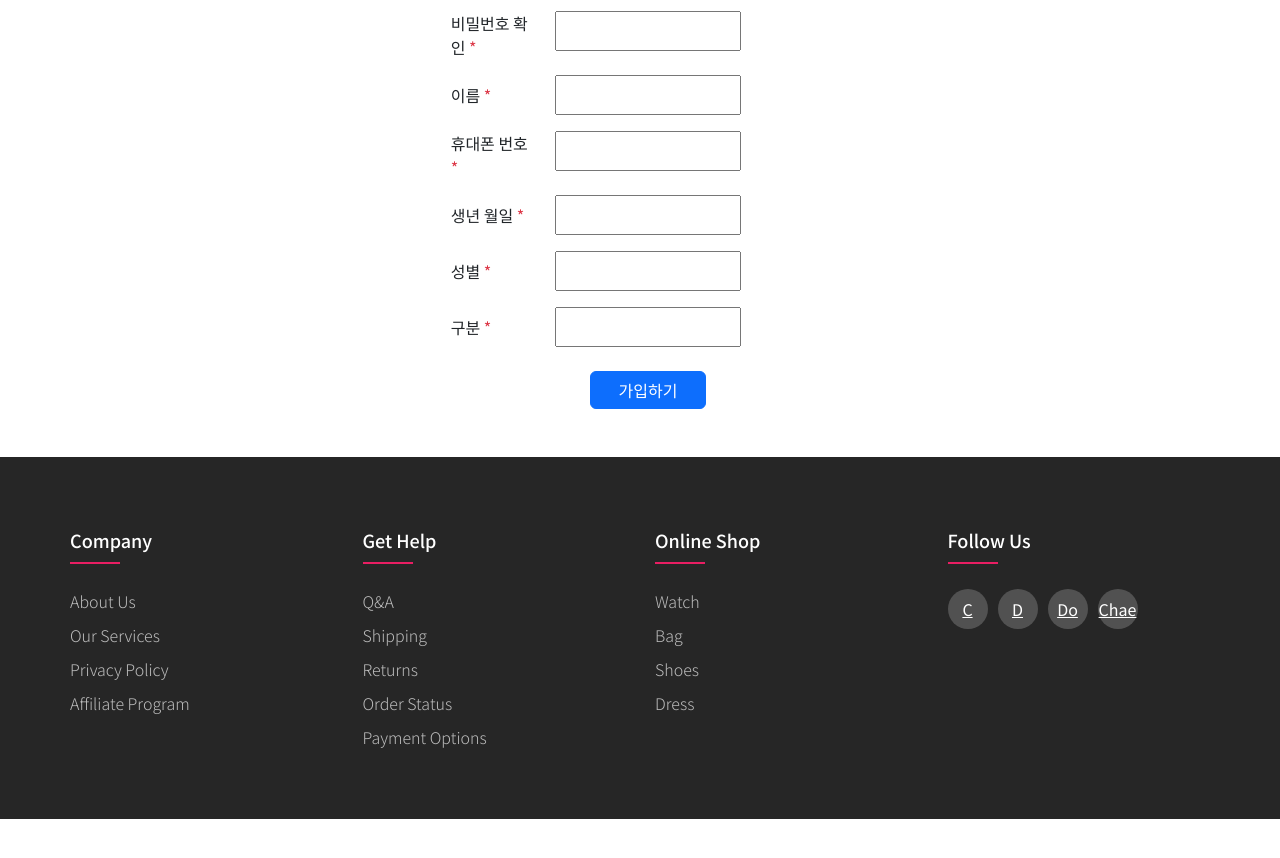
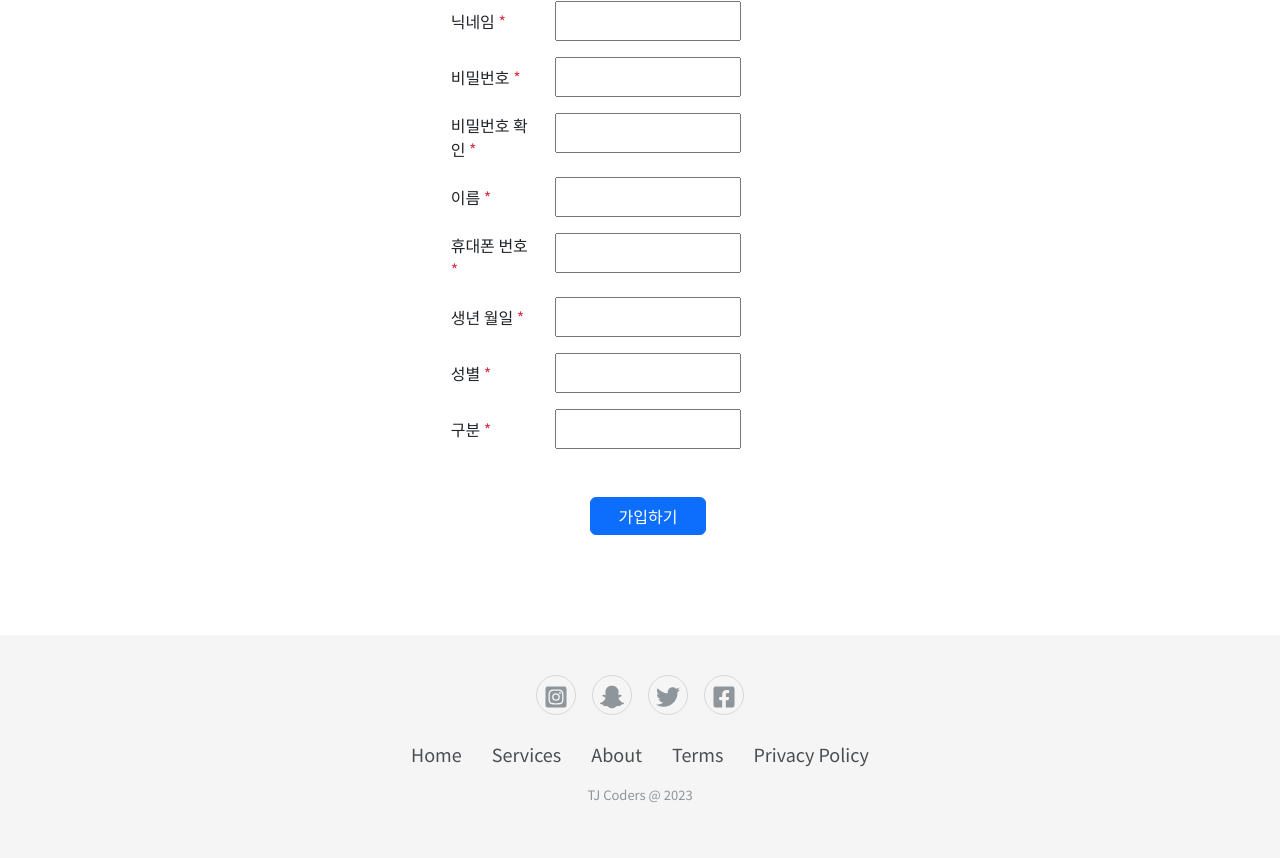
Before and after one commit to kimch321/project_admin, a React (Create React App) app: page /join in a window 1280 px wide. Shown: the part 362-1220 px from the top of the page. Before the commit the page ends 1181 px from the top, so only its background shows below. Built offline with nearby package versions, Linux system fonts and the light colour scheme.

Commit message:
Footer_2 완성. 괜찮아 보인다.
회원가입 v1. 간격 조절
[] 폼 완성하기

```diff
--- a/src/App.js
+++ b/src/App.js
@@ -20,7 +20,7 @@ const router = createBrowserRouter([
     element:<Admin />,
     children: [
       {index: true, element: <Home />},
-      {path: "myinfo", element: <MyInfo />},
+      {path: "myinfo", element: <MyInfo />}
     ]
   },
   {
--- a/src/pages/front/Index.jsx
+++ b/src/pages/front/Index.jsx
@@ -1,13 +1,14 @@
 import React from 'react';
 import {Outlet} from "react-router-dom";
 import Footer from "../front/component/Footer";
+import Footer_2 from "./component/Footer_2";
 
 export default function Index() {
   return (
     <>
       <h1>header자리</h1>
       <Outlet />
-      <Footer />
+      <Footer_2 />
     </>
   );
 }
--- /dev/null
+++ b/src/pages/front/component/Footer_2.css
@@ -0,0 +1,71 @@
+/*
+.frontFooter_2 *
+{
+    margin: 0;
+    padding: 0;
+    box-sizing: border-box;
+}*/
+.frontFooter_2
+{
+    font-weight: 400;
+    background: var(--color-umbak);
+    padding: 40px 0;
+}
+.frontFooter_2 .frontFooter_2Social
+{
+    text-align: center;
+    padding-bottom: 25px;
+    color: var(--gray);
+}
+.frontFooter_2 .frontFooter_2Social a
+{
+    font-size: 24px;
+    color: inherit;
+    border: 1px solid #ccc;
+    width: 40px;
+    height: 40px;
+    line-height: 34px;
+    display: inline-block;
+    text-align: center;
+    border-radius: 50px;
+    margin:0 8px;
+    opacity: 0.75;
+}
+.frontFooter_2 .frontFooter_2Social a:hover
+{
+    opacity: 0.9;
+}
+
+.frontFooter_2 ul
+{
+    margin-top: 0;
+    padding: 0;
+    list-style: none;
+    font-size: 18px;
+    line-height: 1.6;
+    text-align: center;
+}
+.frontFooter_2 ul a
+{
+    color: inherit;
+    text-decoration: none;
+    opacity: 0.8;
+}
+.frontFooter_2 ul li
+{
+    display: inline-block;
+    padding: 0 15px;
+}
+.frontFooter_2 ul a:hover
+{
+    opacity: 1;
+}
+
+.frontFooter_2 .frontFooter_2Copyright
+{
+    margin-top: 15px;
+    text-align: center;
+    font-size: 13px;
+    color: var(--gray);
+    opacity: 0.75;
+}
--- /dev/null
+++ b/src/pages/front/component/Footer_2.jsx
@@ -0,0 +1,38 @@
+import React from "react";
+import "./Footer_2.css"
+import {FaFacebookSquare, FaInstagramSquare, FaSnapchatGhost, FaTwitter} from "react-icons/fa";
+
+export default function Footer_2(){
+    return(
+        <footer className="frontFooter_2">
+
+            <div className="frontFooter_2Social">
+                <a href="#"><FaInstagramSquare /></a>
+                <a href="#"><FaSnapchatGhost /></a>
+                <a href="#"><FaTwitter /></a>
+                <a href="#"><FaFacebookSquare /></a>
+            </div>
+
+            <ul className="frontFooter_2List">
+                <li>
+                    <a href="#">Home</a>
+                </li>
+                <li>
+                    <a href="#">Services</a>
+                </li>
+                <li>
+                    <a href="#">About</a>
+                </li>
+                <li>
+                    <a href="#">Terms</a>
+                </li>
+                <li>
+                    <a href="#">Privacy Policy</a>
+                </li>
+            </ul>
+            <p className="frontFooter_2Copyright">
+                TJ Coders @ 2023
+            </p>
+        </footer>
+    );
+}
--- a/src/pages/front/pages/Join.css
+++ b/src/pages/front/pages/Join.css
@@ -1,4 +1,8 @@
-.joinContainer
+.registerMain
+{
+    margin-top:110px;
+}
+.joinEnd
 {
 
 }
--- a/src/pages/front/pages/Join.jsx
+++ b/src/pages/front/pages/Join.jsx
@@ -78,7 +78,7 @@ export default function Join () {
                                 <input type="text" style={{width:"100%",height:"40px"}} />
                             </Col>
                         </Row>
-                        <Row className={"mb-4"}>
+                        <Row className={"mb-5"}>
                             <Col className={"col-3 align-self-center"}>
                                 <p style={{margin:"0"}}>구분 <span className={"text-danger"}>*</span></p>
                             </Col>
@@ -86,7 +86,7 @@ export default function Join () {
                                 <input type="text" style={{width:"100%",height:"40px"}} />
                             </Col>
                         </Row>
-                        <Row className={"mb-5"}>
+                        <Row style={{marginBottom:"100px"}}>
                             <Col className={"offset-4 col-4"}>
                                 <Button style={{width:"100%"}}>가입하기</Button>
                             </Col>
```
